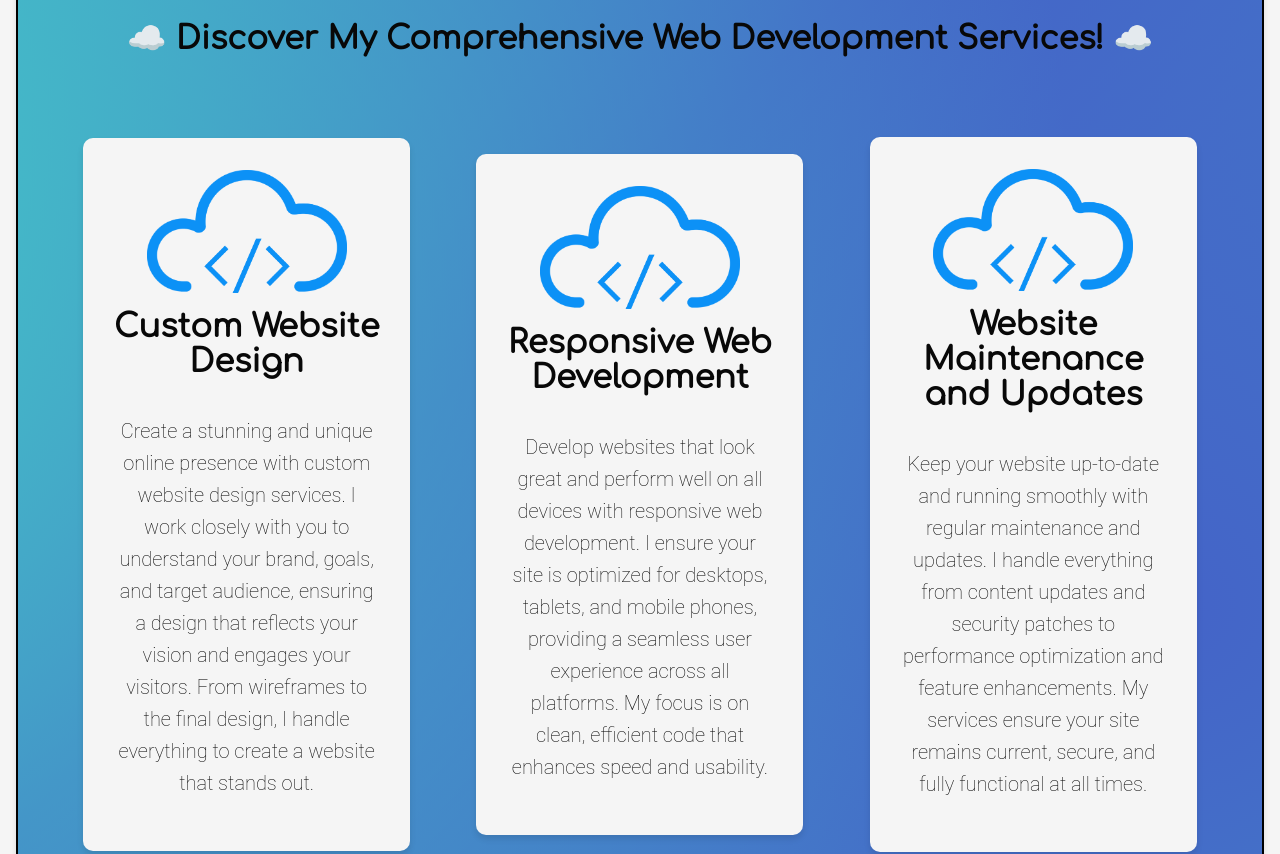
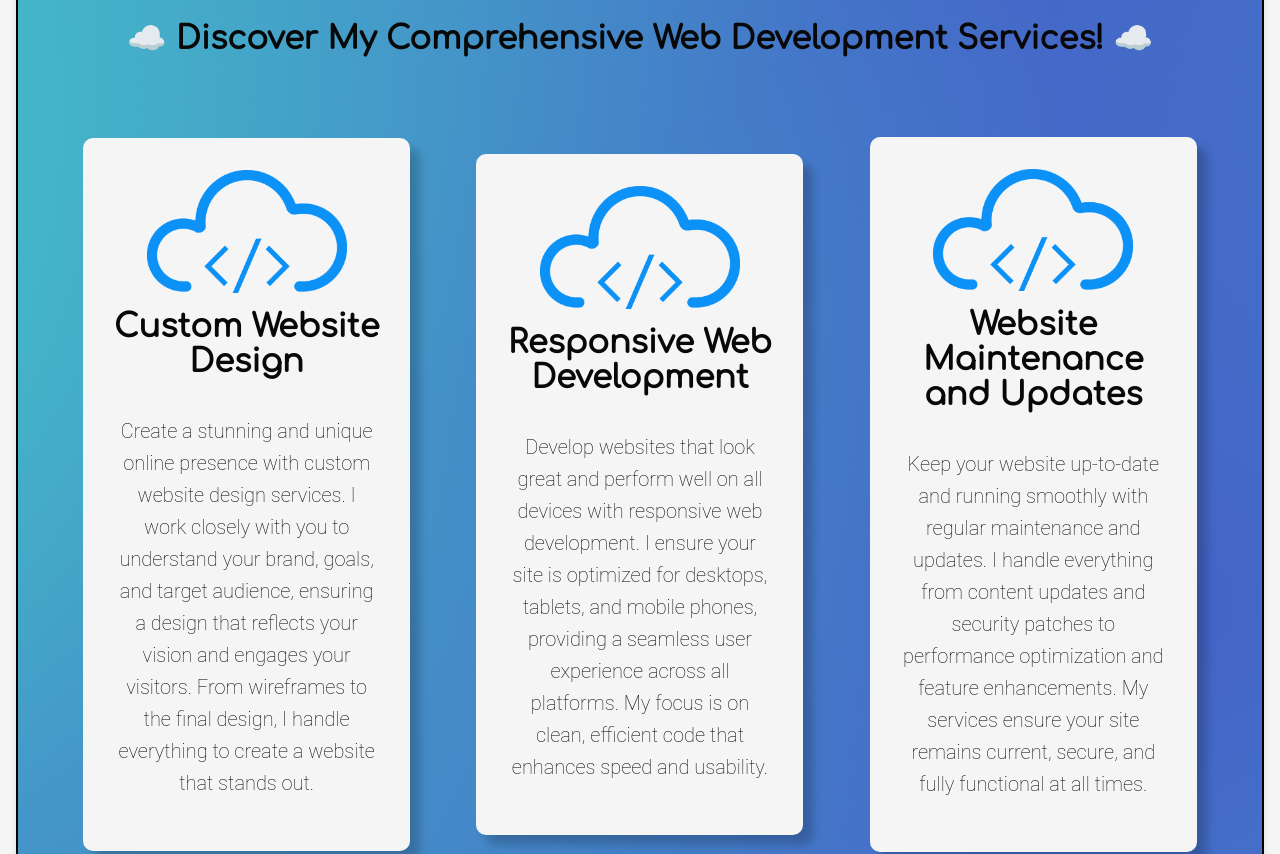
Before and after one commit to Cloud9Calm/cloud9-calm-website, a React (Create React App) app in the folder c9c-client/: page /website-development in a window 1280 px wide. Shown: the part 1320-2174 px from the top of the page. Built offline with nearby package versions, Linux system fonts and the light colour scheme.

Commit message:
adding box shadows

```diff
--- a/c9c-client/src/components/EcommerceSupportInfo/EcommerceSupportInfo.scss
+++ b/c9c-client/src/components/EcommerceSupportInfo/EcommerceSupportInfo.scss
@@ -61,6 +61,7 @@
         @include flex-column-center;
         @include box-shadow;
         background-color: var(--background-color);
+        box-shadow: 10px 10px 10px 0 rgba(0, 0, 0, .2);
         margin: 1rem;
         padding: 1rem;
         border-radius: 10px;
--- a/c9c-client/src/components/SEOinfo/SEOinfo.scss
+++ b/c9c-client/src/components/SEOinfo/SEOinfo.scss
@@ -61,6 +61,7 @@
         @include flex-column-center;
         @include box-shadow;
         background-color: var(--background-color);
+        box-shadow: 10px 10px 10px 0 rgba(0, 0, 0, .2);
         margin: 1rem;
         padding: 1rem;
         border-radius: 10px;
--- a/c9c-client/src/components/WebDevelopmentInfo/WebDevelopmentInfo.scss
+++ b/c9c-client/src/components/WebDevelopmentInfo/WebDevelopmentInfo.scss
@@ -61,6 +61,7 @@
         @include flex-column-center;
         @include box-shadow;
         background-color: var(--background-color);
+        box-shadow: 10px 10px 10px 0 rgba(0, 0, 0, .2);
         margin: 1rem;
         padding: 1rem;
         border-radius: 10px;
```
